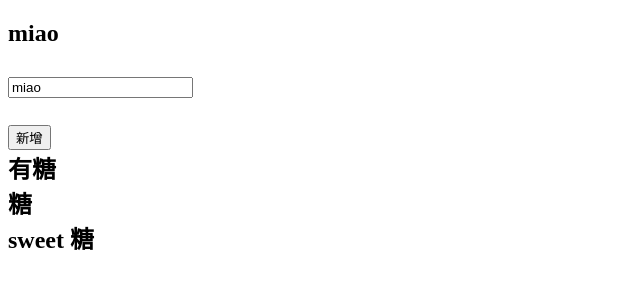
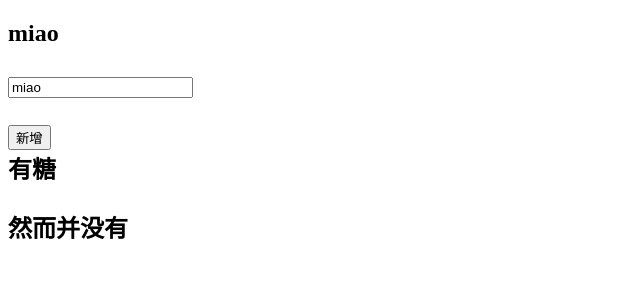
Before and after one commit to miaomiao1234/vue-test, a website: page index.html in a window 1280 px wide. Shown: the whole page, without its empty margins (0-640 px from the left). Drawn offline with Linux system fonts and the light colour scheme.

Commit message:
条件渲染

```diff
--- a/index.html
+++ b/index.html
@@ -21,11 +21,15 @@
                 <br>
                 <!-- 插值文本 -->
                 {{title}}
+                <!-- 条件渲染 -->
+                <p v-if="packages.length == 0">然而并没有</p>
                 <!-- 列表渲染 -->
-                <div v-for="c in packages" :key="c" :class="{active: selectedPack === c}"
-                    :style="{backgroundColor: selectedPack === c ? '#ddd' : 'transparent'}"
-                    @click="selectedPack = c">
-                    <div>{{ c }}</div>
+                <div class="pack-list" v-else>
+                    <div v-for="c in packages" :key="c" :class="{active: selectedPack === c}"
+                        :style="{backgroundColor: selectedPack === c ? '#ddd' : 'transparent'}"
+                        @click="selectedPack = c">
+                        <div>{{ c }}</div>
+                    </div>
                 </div>
             </h2>
         </div>
@@ -41,7 +45,8 @@
                         title: '我的裤兜',
                         pack: 'miao',
                         selectedPack: '',
-                        packages: ['糖','sweet 糖']
+                        // packages: ['糖','sweet 糖'],
+                        packages: []
                     }
                 },
                 methods: {
```
